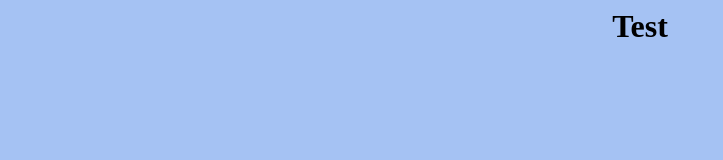
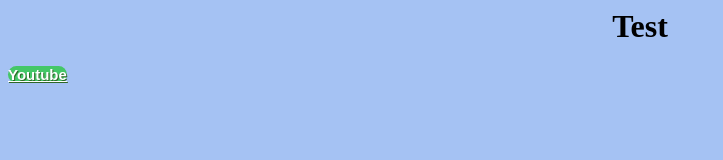
Before and after one commit to AntBJoness/Html, a plain HTML site: page index.html in a window 1280 px wide. Shown: the whole page, without its empty margins (0-723 px from the left). Drawn offline with Linux system fonts and the light colour scheme.

Commit message:
Update index.html

```diff
--- a/index.html
+++ b/index.html
@@ -2,8 +2,10 @@
   <head>
     <title>Bens Bookermarker</title>
     <link rel="stylesheet" href="style.css">
+
   </head>
   <body class="background">
     <h1 class="title"> Test </h1>
+    <a href="https://youtube.com" class="buttonClass">Youtube</a>
   </body>
 </html>
```
